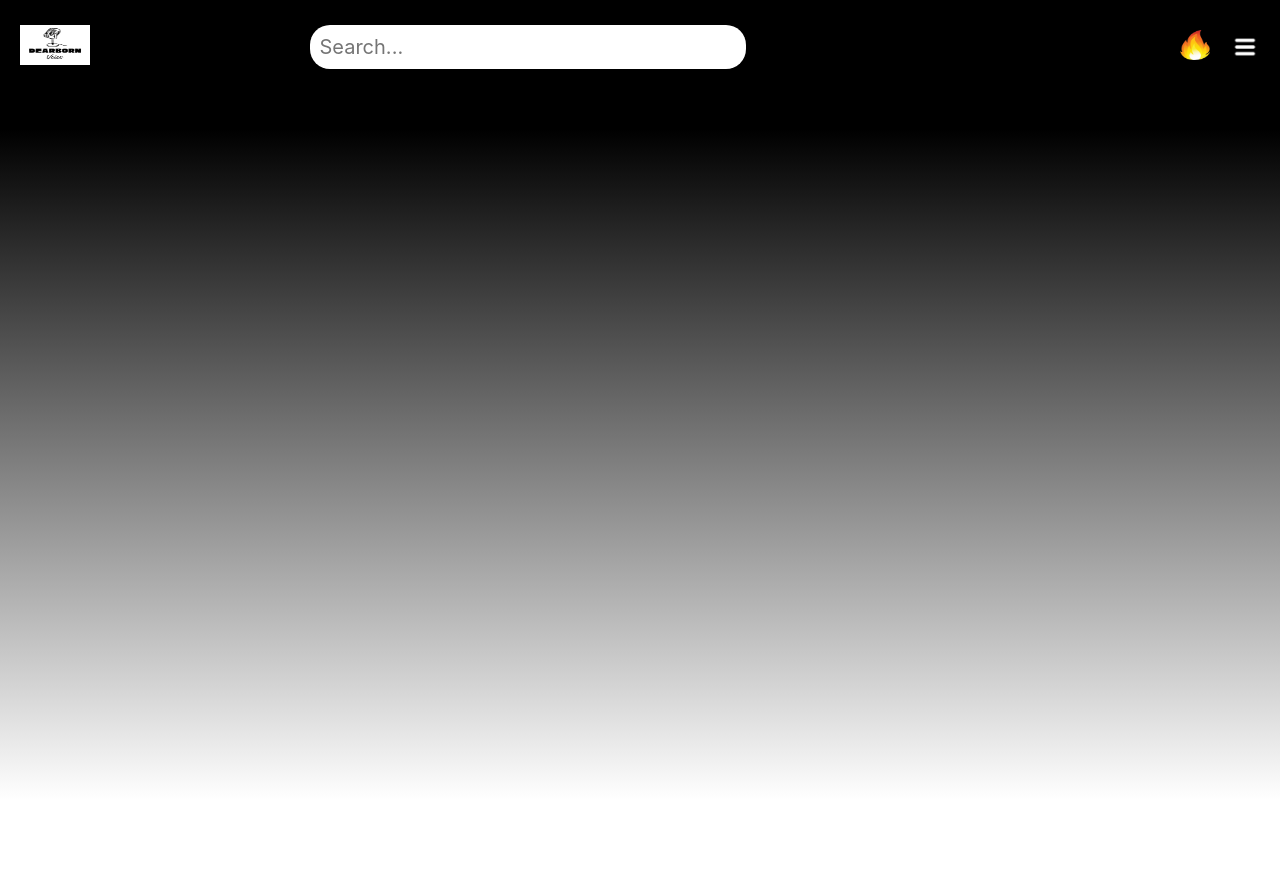
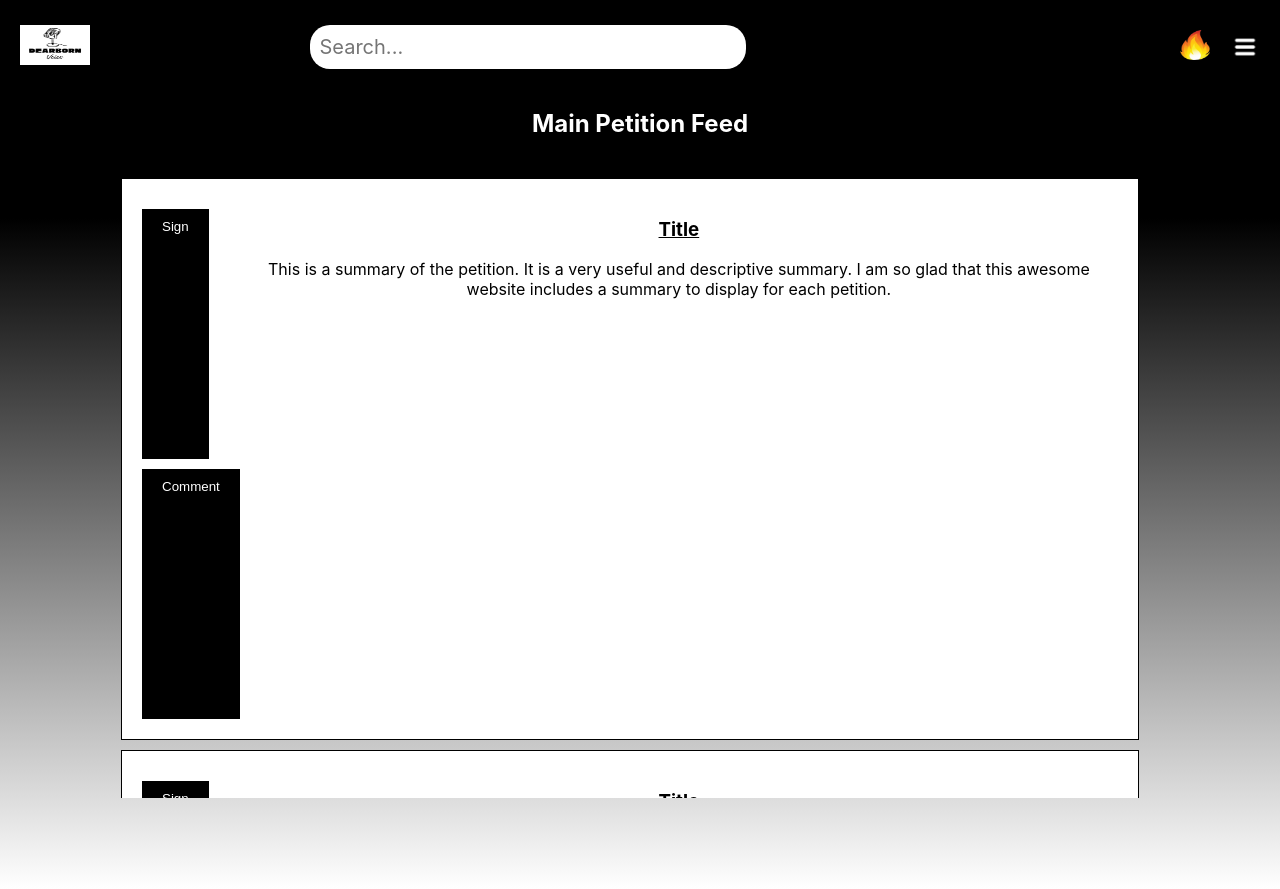
Before and after one commit to jacobmarch/CIS435-WebTech-Project, a React (Create React App) app in the folder frontend/: page / in a window 1280 px wide. Before the commit the page ends 800 px from the top, so only its background shows below. Built offline with nearby package versions, Linux system fonts and the light colour scheme; no server answers.

Commit message:
Added default routing to main page

```diff
--- a/frontend/src/App.js
+++ b/frontend/src/App.js
@@ -21,6 +21,7 @@ function App() {
                 <Header/>
 
                 <Routes>
+                    <Route path="/" element={<MainFeed />} />
                     <Route path="/signup" element={<SignUpPage />} />
                     <Route path="/login" element={<LoginPage />} />
                     <Route path="/userprofile" element={<UserProfile />} />
```
